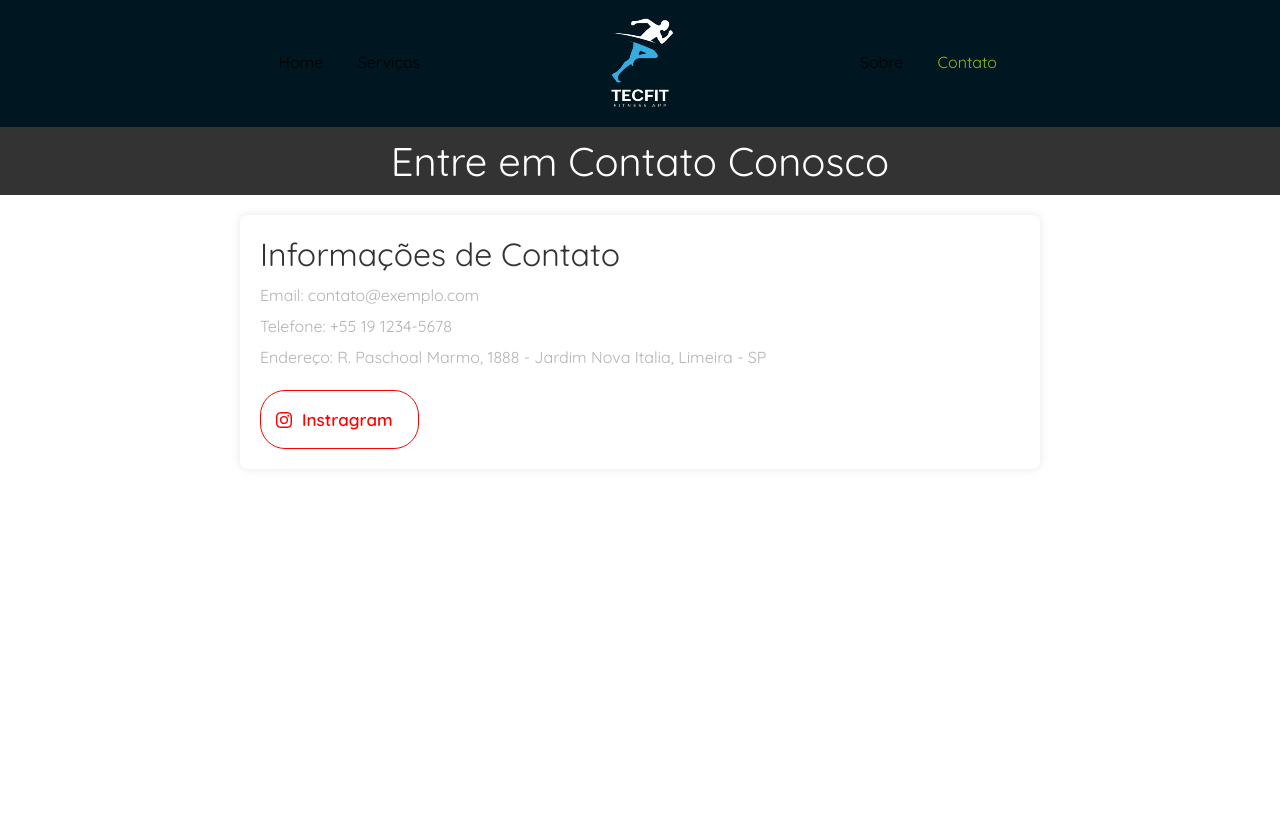
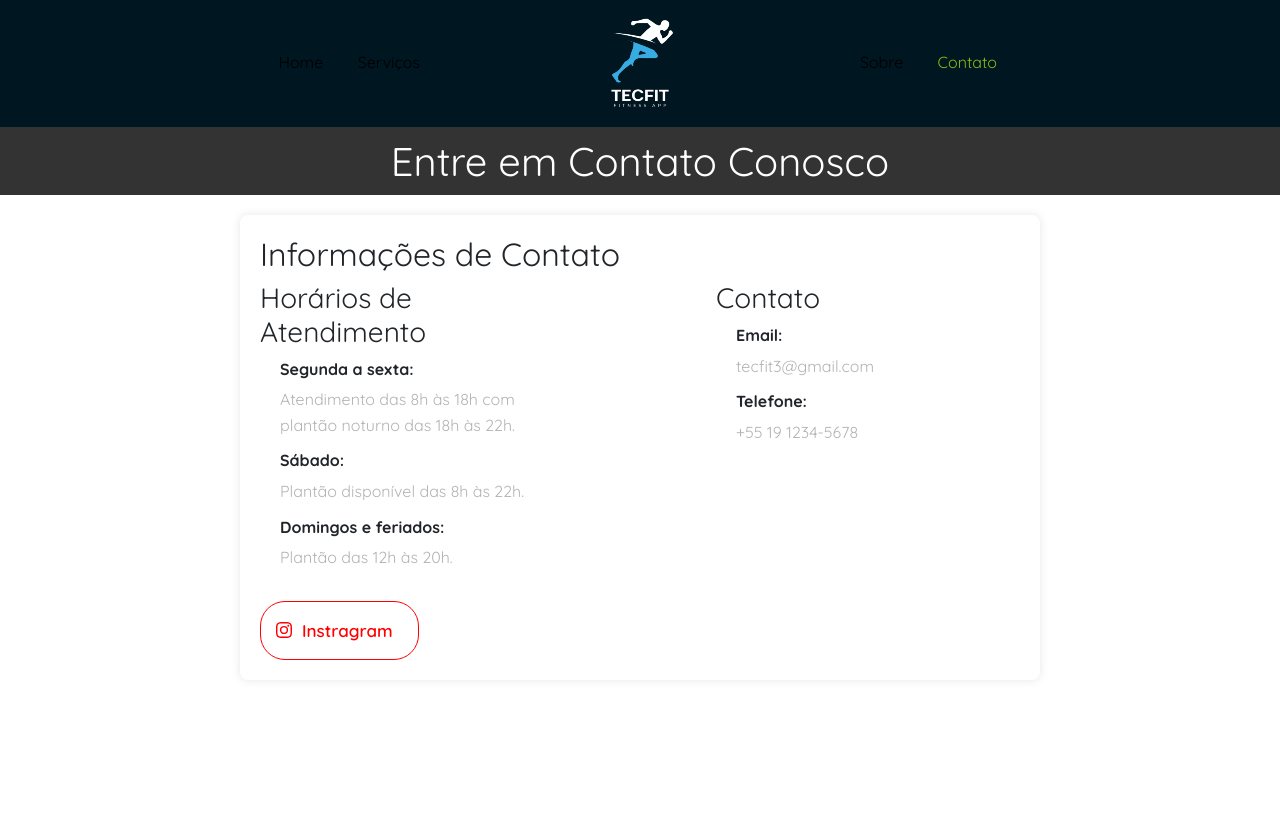
Before and after one commit to TECFIT-Equipe/WEB-MAIN, a PHP site: page /contato/contato.php in a window 1280 px wide. Shown: the part 116-937 px from the top of the page. Run offline with PHP 8.4, Linux system fonts and the light colour scheme; style sheets or scripts are compiled from the project's sources.

Commit message:
Alterações feitas em contato

```diff
--- a/contato/contato.php
+++ b/contato/contato.php
@@ -52,12 +52,7 @@ button:hover::before {
   box-shadow: inset 0 0 0 10em rgb(255, 0, 0);
 }
 
-{
-    margin: 0;
-    padding: 0;
-    box-sizing: border-box;
-}
-
+/* Estilos globais */
 body {
     font-family: Arial, sans-serif;
     line-height: 1.6;
@@ -84,34 +79,56 @@ main {
     box-shadow: 0 0 10px rgba(0, 0, 0, 0.1);
 }
 
-.contact-info, .contact-form {
+.contact-info {
     margin-bottom: 20px;
 }
 
-.contact-info h2, .contact-form h2 {
-    margin-bottom: 10px;
-    color: #333;
+.horarios-contato {
+    display: flex;
+    justify-content: space-between;
 }
 
-.contact-info p {
-    margin-bottom: 5px;
+.horarios {
+    flex-basis: 40%;
 }
 
-.contact-form label {
+.contato {
+    flex-basis: 40%;
+}
+
+.contact-info ul {
+    list-style: none;
+    padding: 0;
+    margin: 0;
+}
+
+.contact-info li {
+    margin-bottom: 10px;
+}
+
+.contact-info strong {
     display: block;
     margin-bottom: 5px;
     font-weight: bold;
 }
 
-.contact-form input, .contact-form textarea {
-    width: 100%;
-    padding: 10px;
-    margin-bottom: 10px;
-    border: 1px solid #ddd;
-    border-radius: 4px;
+.contact-info p {
+    margin: 0;
+}
+.horarios ul, .contato ul {
+    padding-left: 20px;
 }
 
-.contact-form button {
+.email-telefone strong {
+    display: block;
+    margin-bottom: 5px;
+}
+
+.social-media {
+    text-align: center;
+}
+
+.social-media button {
     display: inline-block;
     padding: 10px 20px;
     background: #333;
@@ -122,9 +139,20 @@ main {
     font-size: 16px;
 }
 
-.contact-form button:hover {
+.social-media button:hover {
     background: #555;
 }
+
+.social-media svg {
+    width: 16px;
+    height: 16px;
+    margin-right: 10px;
+}
+
+.social-media span {
+    margin-left: 10px;
+}
+
 
 footer {
     text-align: center;
@@ -135,8 +163,6 @@ footer {
     bottom: 0;
     width: 100%;
 }
-
-
 </style>
 
 <body>
@@ -153,15 +179,42 @@ footer {
         <header>
             <h1>Entre em Contato Conosco</h1>
         </header>
-
     <main>
         <section class="contact-info">
             <h2>Informações de Contato</h2>
-            <p><strong>Email:</strong> contato@exemplo.com</p>
-            <p><strong>Telefone:</strong> +55 19 1234-5678</p>
-            <p><strong>Endereço:</strong> R. Paschoal Marmo, 1888 - Jardim Nova Italia, Limeira - SP</p>
+            <div class="horarios-contato">
+                <div class="horarios">
+                    <h3>Horários de Atendimento</h3>
+                    <ul>
+                        <li>
+                            <strong>Segunda a sexta:</strong>
+                            <p>Atendimento das 8h às 18h com plantão noturno das 18h às 22h.</p>
+                        </li>
+                        <li>
+                            <strong>Sábado:</strong>
+                            <p>Plantão disponível das 8h às 22h.</p>
+                        </li>
+                        <li>
+                            <strong>Domingos e feriados:</strong>
+                            <p>Plantão das 12h às 20h.</p>
+                        </li>
+                    </ul>
+                </div>
+                <div class="contato">
+                    <h3>Contato</h3>
+                    <ul>
+                        <li>
+                            <strong>Email:</strong>
+                            <p>tecfit3@gmail.com</p>
+                        </li>
+                        <li>
+                            <strong>Telefone:</strong>
+                            <p>+55 19 1234-5678</p>
+                        </li>
+                    </ul>
+                </div>
+            </div>
         </section>
-
 
         <a target="_blank" href="https://www.instagram.com/tecfit._/">
 <button>
```
Lines whose indentation alone changed are shown as unchanged.
